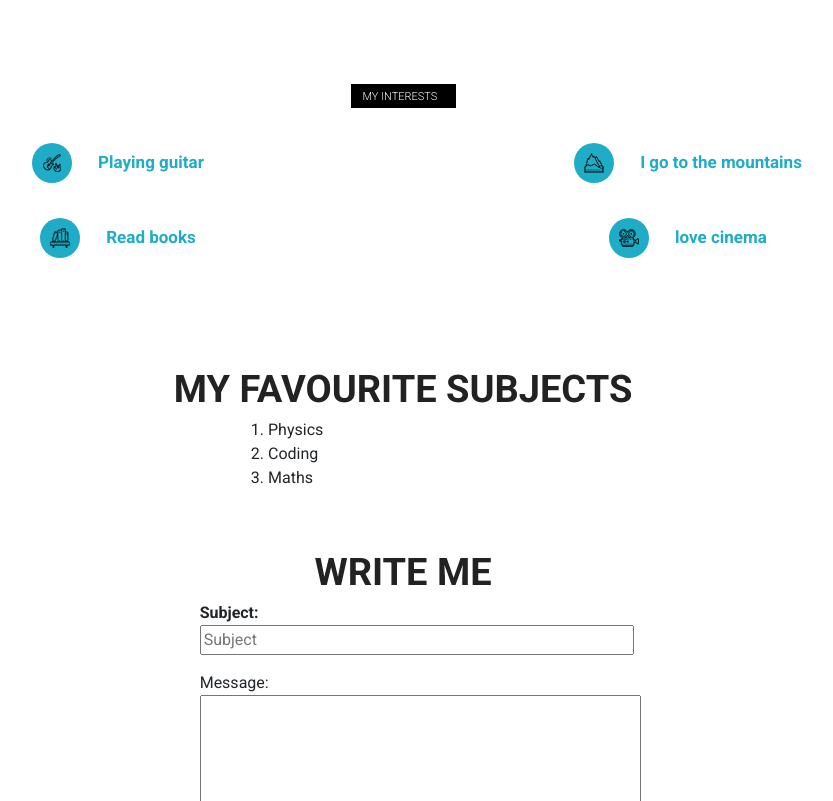
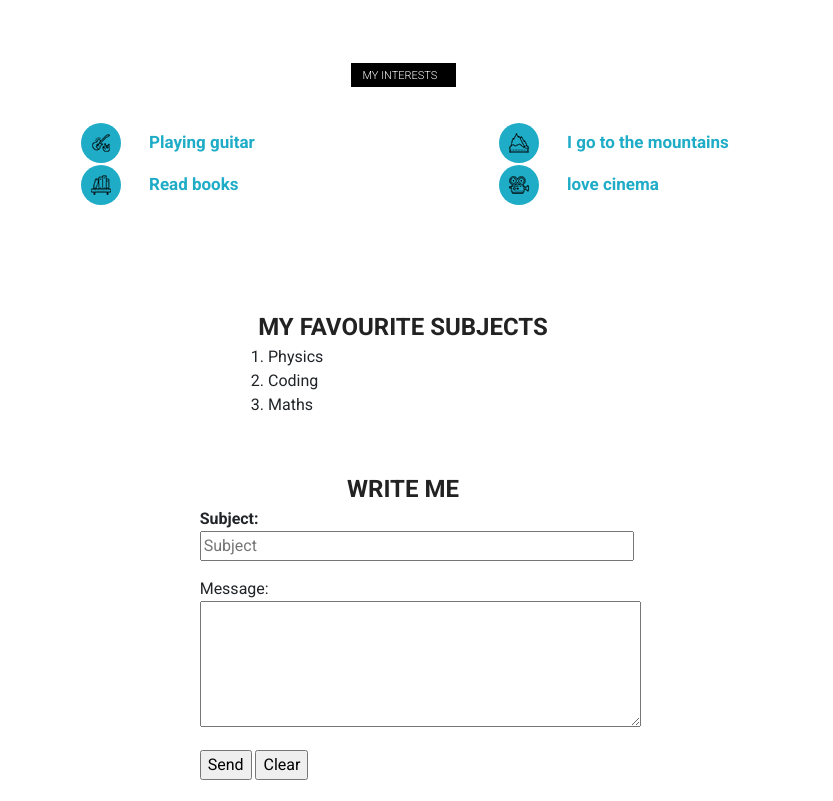
Before and after one commit to Remie00/Ruslan, a plain HTML site: page index.html in a window 1280 px wide. Shown: the part 1038-1839 px from the top of the page, without its empty margins (237-1070 px from the left). Drawn offline with Linux system fonts and the light colour scheme.

Commit message:
My first project

```diff
--- a/css/style.css
+++ b/css/style.css
@@ -80,7 +80,7 @@ nav {
     margin-bottom: 0;
     margin-top: 38px;
     color: #222222;
-    font-size: 38px;
+    font-size: 24px;
     font-weight: 700;
     text-transform: uppercase;
     text-align: center;
@@ -102,6 +102,16 @@ nav {
     height: 40px;
     background-color: #1eacc7;
     border-radius: 100%;
+}
+
+.begin .round_cell {
+    width: 50px;
+    align-items: center;
+}
+
+.begin .text_cell {
+    width: 350px;
+    text-align: left;
 }
 
 .begin .begin_item_text {
--- a/index.html
+++ b/index.html
@@ -58,37 +58,46 @@
         <div class="container">
             <div class="label">My interests</div>
             <div class="row">
-                <div class="col-md-6">
-                    <div class="begin_block">
+                <div class="col-md-12 offset-md-1">
+                    <table class="begin_block">
+                        <tr>
+                            <td class="round_cell">
                                 <div class="begin_block_round"><img src="images/guitar.png" alt="1" class="begin_img"></div>
+                            </td>
+                            <td class="text_cell">
                                 <div class="begin_block_text">
                                     <span class="blue_text">Playing guitar</span>
                                 </div>
-                    </div>
-                </div>
-                <div class="col-md-6">
-                    <div class="begin_block">
-                        <div class="begin_block_round"><img src="images/mountains.png" alt="2" class="begin_img"></div>
+                            </td>
+                            <td class="round_cell">
+                                <div class="begin_block_round"><img src="images/mountains.png" alt="1" class="begin_img"></div>
+                            </td>
+                            <td class="text_cell">
                                 <div class="begin_block_text">
                                     <span class="blue_text">I go to the mountains</span>
                                 </div>
-                    </div>
-                </div>
-                <div class="col-md-6">
-                    <div class="begin_block">
-                        <div class="begin_block_round"><img src="images/books.png" alt="3" class="begin_img"></div>
+                            </td>
+                        </tr>
+                        <tr>
+                            <td class="round_cell">
+                                <div class="begin_block_round"><img src="images/books.png" alt="1" class="begin_img"></div>
+                            </td>
+                            <td class="text_cell">
                                 <div class="begin_block_text">
                                     <span class="blue_text">Read books</span>
                                 </div>
-                    </div>
-                </div>
-                <div class="col-md-6">
-                    <div class="begin_block">
-                        <div class="begin_block_round"><img src="images/cinima.png" alt="4" class="begin_img"></div>
+                            </td>
+                            <td class="round_cell">
+                                <div class="begin_block_round"><img src="images/cinima.png" alt="1" class="begin_img"></div>
+                            </td>
+                            <td class="text_cell">
                                 <div class="begin_block_text">
                                     <span class="blue_text">love cinema</span>
                                 </div>
-                    </div>
+                            </td>
+                        </tr>
+
+                    </table>
                 </div>
             </div>
         </div>
@@ -118,8 +127,8 @@
                     <input type="text" placeholder="Subject" size="49"></p>
                     <p>Message:<Br>
                         <textarea name="comment" cols="50" rows="5"></textarea></p>
-                       <p><input type="submit" value="Send">
-                        <input type="reset" value="Clear"></p>
+                        <p><input type="submit" value="Send" class="subheader_btn">
+                        <input type="reset" value="Clear" class="subheader_btn"></p>
                 </form>
             </div>
         </div>
```
Lines whose indentation alone changed are shown as unchanged.
